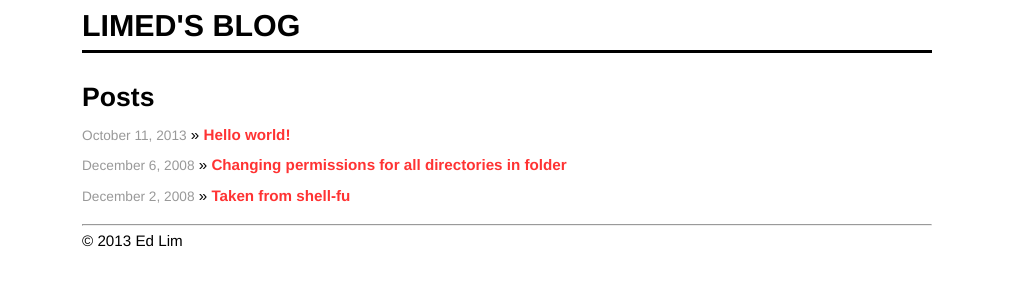
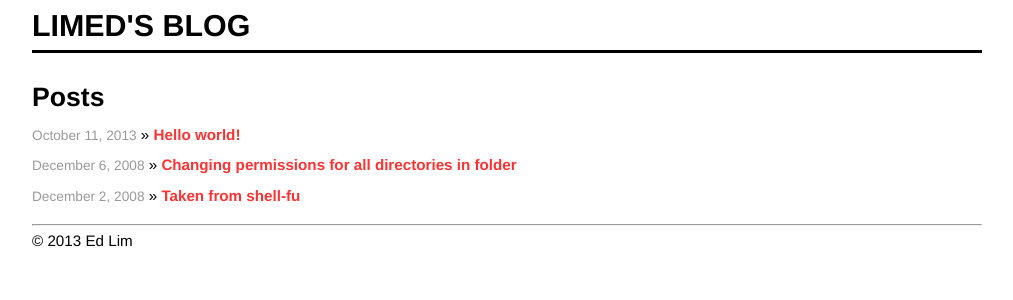
Before and after one commit to limed/limed.github.io, a Jekyll site: the page built from index.html, in a window 1280 px wide. Shown: the top 300 px of the page, without its empty margins (133-1146 px from the left). Built offline with Jekyll 4.4.1, drawn with Linux system fonts in a browser that asks for light colours; Markdown is read by kramdown in place of the engine named in the settings.

Commit message:
Added addtional css file

```diff
--- a/stylesheets/master.css
+++ b/stylesheets/master.css
@@ -51,7 +51,7 @@
   /* bump down global font size. */
   font-size: .95em;
   margin: 0 auto;
-  width: 850px;
+  width: 950px;
 }
 
 #content {
@@ -134,3 +134,7 @@
 *:first-child+html .group {
   min-height: 1px;
 }
+
+.header-main {
+    text-align:center
+}
```
